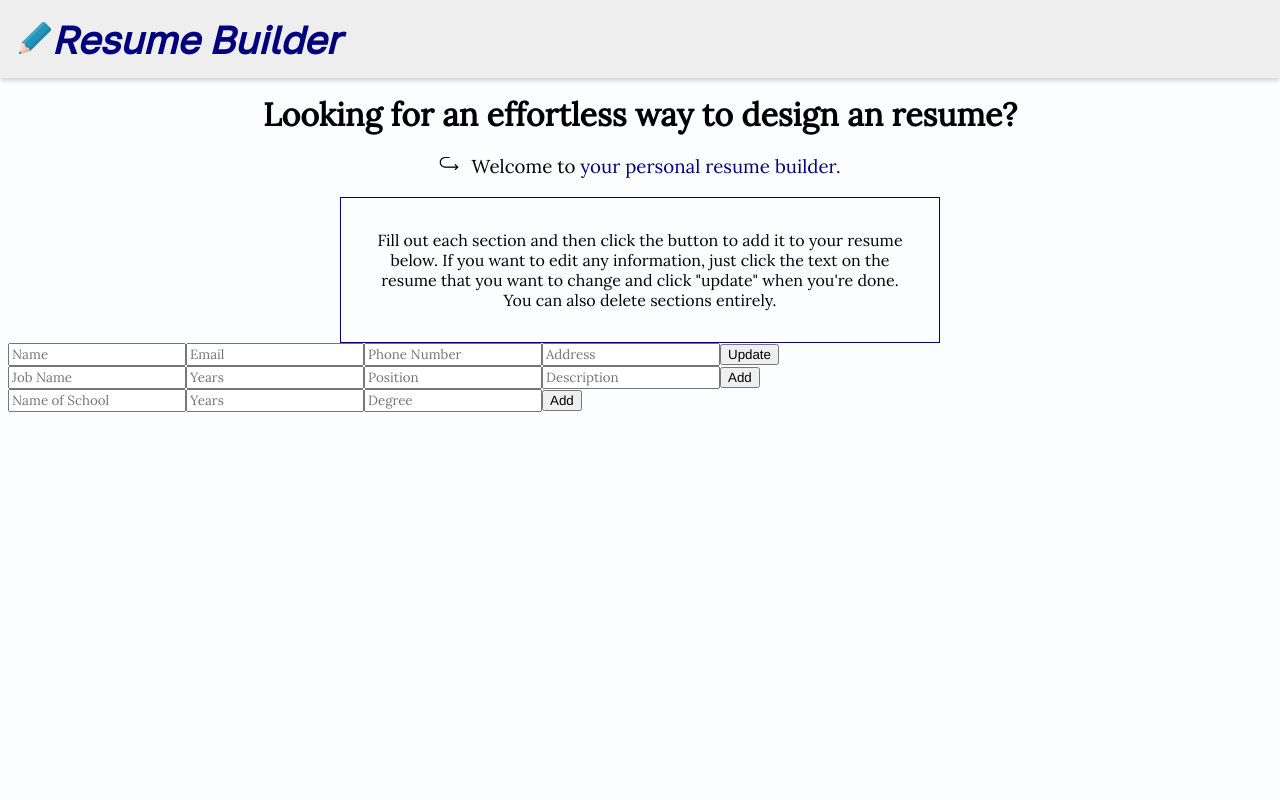
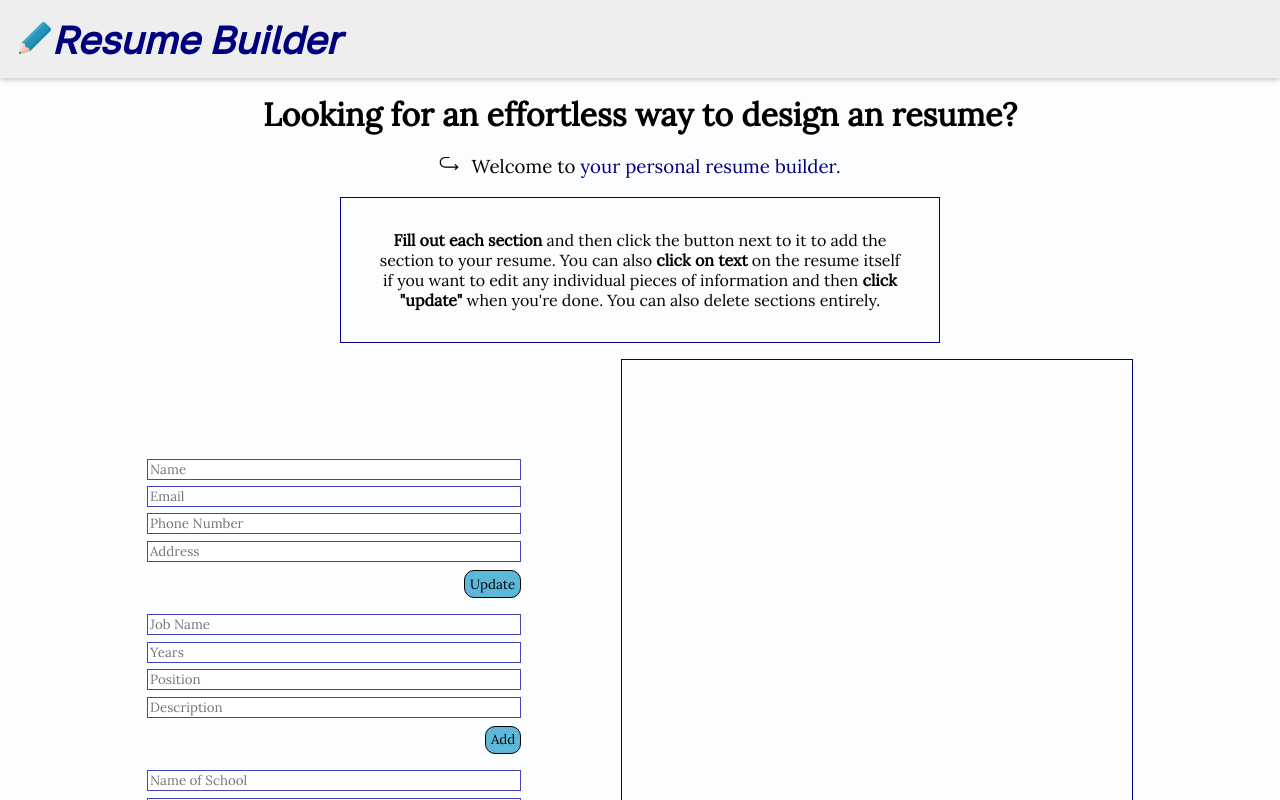
Before and after one commit to EnterOrion/cv-maker, a React (Create React App) app: page / in a window 1280 px wide. Shown: the top 800 px of the page. Built offline with nearby package versions, Linux system fonts and the light colour scheme.

Commit message:
Update basica layout

```diff
--- a/src/App.js
+++ b/src/App.js
@@ -5,18 +5,27 @@ import ExperienceForm from "./components/Experience";
 import EducationForm from "./components/Education";
 import Instructions from "./components/Instructions";
 import Header from "./components/Header";
-
+import Resume from "./components/Resume";
 
 function App() {
   return (
   <div>
     <Header />
-    <div className="main-content">
+    <div className="main-instructions">
   <Instructions />
+  </div>
+  <div className="main-content">
+    <div className="form-section">
    <PersonalDetailsForm />
    <ExperienceForm />
    <EducationForm />
    </div>
+
+   <div className="resume-section">
+    <Resume/>
+   </div>
+  </div>
+
    </div>
   );
 
--- a/src/components/Education.js
+++ b/src/components/Education.js
@@ -202,7 +202,7 @@ const EducationForm = () => {
 
     return (
         <div>
-        <form onSubmit={handleSubmit}>
+        <form className="center-form" onSubmit={handleSubmit}>
               <input
                 type="text"
                 placeholder="Name of School"
--- /dev/null
+++ b/src/components/EducationDisplay.js
@@ -0,0 +1,5 @@
+import React from "react";
+
+const EducationDisplay = () => {
+
+}
--- a/src/components/Experience.js
+++ b/src/components/Experience.js
@@ -253,7 +253,7 @@ const ExperienceForm = () =>
 
     return (
         <div>
-        <form onSubmit={handleSubmit}>
+        <form className="center-form" onSubmit={handleSubmit}>
               <input
                 type="text"
                 placeholder="Job Name"
--- a/src/components/Instructions.js
+++ b/src/components/Instructions.js
@@ -6,8 +6,8 @@ const Instructions = () => {
         <div className="welcome-text">
             <h1>Looking for an effortless way to design an resume?</h1>
             <h3><img alt="" src={arrowIcon}></img>  Welcome to <span class="blue-text">your personal resume builder.</span> </h3>
-            <p className="welcome-para">  Fill out each section and then click the button to add it to your resume below.
-                If you want to edit any information, just click the text on the resume that you want to change and click "update" when you're done. You can also delete sections entirely.
+            <p className="welcome-para">  <strong>Fill out each section</strong> and then click the button next to it to add the section to your resume.
+               You can also <strong>click on text</strong> on the resume itself if you want to edit any individual pieces of information and then <strong>click "update"</strong> when you're done. You can also delete sections entirely.
             </p>
         </div>
     )
--- a/src/components/PersonalDetails.js
+++ b/src/components/PersonalDetails.js
@@ -250,7 +250,7 @@ const PersonalDetailsForm = () => {
 
     return (
         <div>
-        <form onSubmit={handleSubmit}>
+        <form className="center-form top-form" onSubmit={handleSubmit}>
             <input
                 type="text"
                 placeholder="Name"
--- /dev/null
+++ b/src/components/PersonalDetailsDisplay.js
@@ -0,0 +1,6 @@
+import React from "react";
+import PersonalDetailsForm from "./PersonalDetails";
+
+const PersonalDetailsDisplay = () => {
+
+}
--- /dev/null
+++ b/src/components/Resume.js
@@ -0,0 +1,11 @@
+import React from "react";
+
+const Resume = () => {
+    return (
+        <div className="resume">
+
+        </div>
+    )
+}
+
+export default Resume
--- a/src/styles/style.scss
+++ b/src/styles/style.scss
@@ -34,16 +34,40 @@ body {
 
 input {
     font-family: 'Lora', serif;
+    border: 1px solid rgb(69, 69, 187);
+    padding-right: 200px;
+
+}
+
+input:focus {
+    outline-color: rgb(0, 0, 126);
 }
 
 button {
-    font-family: 'Arimo', sans-serif;
+    font-family: 'Lora', serif;
+    border-radius: 10px;
+    border: 1px solid black;
+    background-color: #47add3e0;
+    padding: .3rem;
+
+}
+
+button:hover {
+    background-color: rgba(226, 248, 255, 0.726);
+}
+
+.main-content, .main-instructions {
+    margin-left: .5em;
+    margin-right: .5em;
+
 }
 
 .main-content {
-    margin-left: .5em;
-    margin-right: .5em;
-
+    display: flex;
+    align-items: center;
+    justify-content: center;
+    margin-top: 1rem;
+    gap: 100px;
 }
 
 .welcome-text p {
@@ -83,3 +107,26 @@ button {
 .blue-text {
     color: rgb(0, 0, 126);
 }
+
+.center-form {
+    margin-bottom: 1rem;
+    display: flex;
+    flex-direction: column;
+    max-width: 650px;
+}
+
+.center-form button {
+    align-self: flex-end;
+    margin-top: .1rem;
+}
+
+
+input {
+    margin-bottom: .4rem;
+}
+
+.resume {
+    min-height: 80vh; // Need media query
+    min-width: 40vw;
+    border: 1px solid rgb(0, 0, 126);
+}
```
